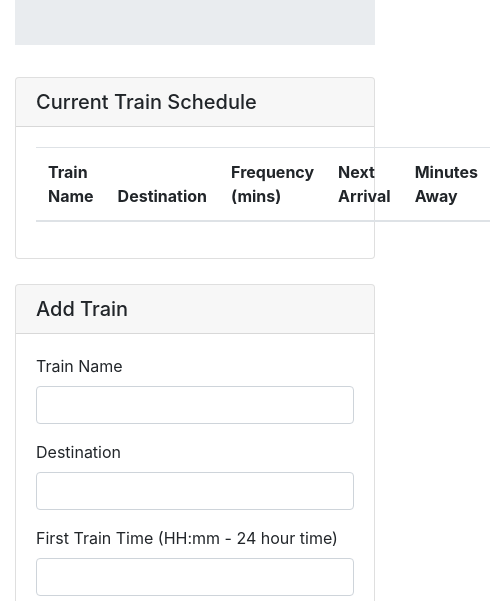
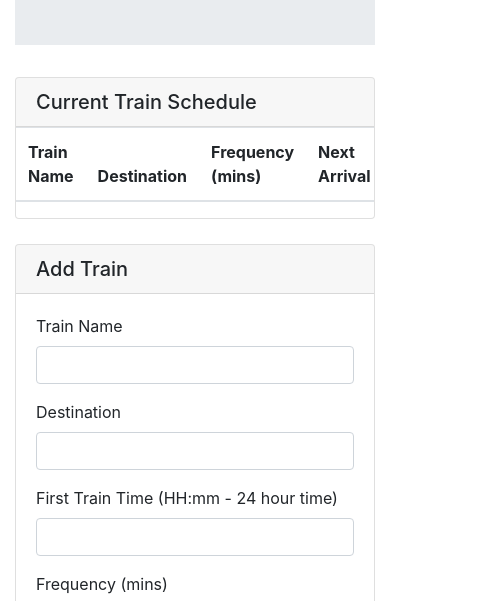
Before and after one commit to easteinman/TrainScheduler, a plain HTML site: page index.html in a window 390 px wide. Shown: the part 237-838 px from the top of the page, 490 px wide, since content can reach past the window. Drawn offline with nearby package versions, Linux system fonts and the light colour scheme; no server answers.

Commit message:
Updated the table div class to table-responsive hoping this makes it look better on mobile

```diff
--- a/assets/javascript/trainscheduler.js
+++ b/assets/javascript/trainscheduler.js
@@ -21,7 +21,6 @@ $("#add-train-btn").on("click", function(event) {
   var trainDest = $("#destination-input").val().trim();
   var trainStart = moment($("#first-train-input").val().trim(), "HH:mm").format("X");
   var trainFreq = $("#frequency-input").val().trim();
-
 
   // Creates local "temporary" object for holding train data
   var newTrain = {
--- a/index.html
+++ b/index.html
@@ -37,7 +37,7 @@
       <!-- Current Train Schedule Table -->
       <div class="card">
         <h5 class="card-header">Current Train Schedule</h5>
-        <div class="card-body">
+        <div class="table-responsive">
           <table class="table" id="train-table">
             <thead>
               <tr>
```
Also changed, not shown: 2 other files.
